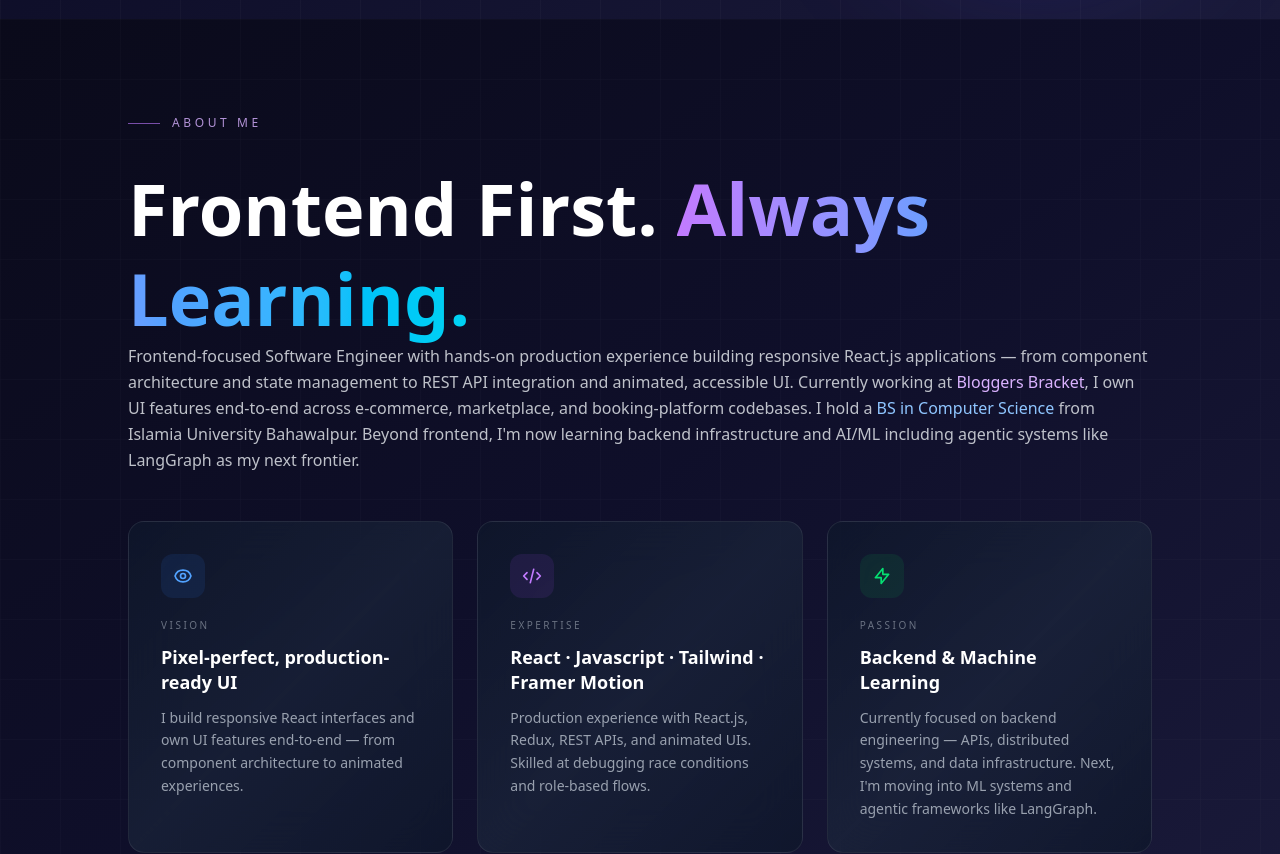
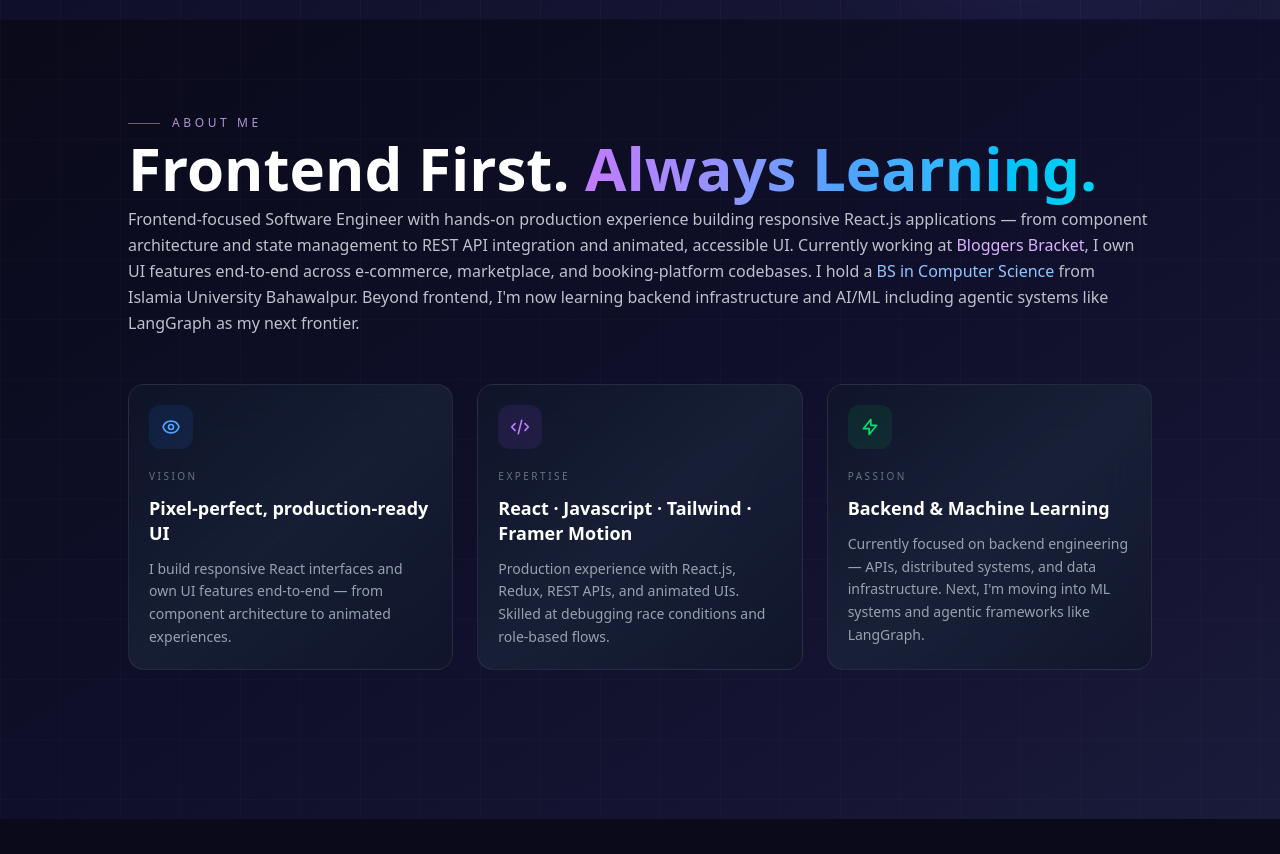
Before and after one commit to MuhammadWaqar7615/Portfolio, a React (Vite) app: page / in a window 1280 px wide. Shown: the part 781-1635 px from the top of the page. Built offline with nearby package versions, Linux system fonts and the light colour scheme.

Commit message:
update About component: adjust card styling and text sizes for improved layout

```diff
--- a/src/Components/about/About.jsx
+++ b/src/Components/about/About.jsx
@@ -60,7 +60,7 @@ const cards = [
 
 // Reusable card component
 const Card = ({ card }) => (
-    <div className="group relative h-full rounded-2xl bg-gradient-to-br from-slate-900/80 via-slate-800/60 to-slate-900/80 backdrop-blur-xl border border-white/[0.08] p-5 md:p-6 lg:p-8 flex flex-col hover:border-white/[0.15] transition-all duration-300 overflow-hidden">
+    <div className="group relative h-full rounded-2xl bg-gradient-to-br from-slate-900/80 via-slate-800/60 to-slate-900/80 backdrop-blur-xl border border-white/[0.08] p-5 flex flex-col hover:border-white/[0.15] transition-all duration-300 overflow-hidden">
         {/* Card glow */}
         <div className={`absolute -inset-[1px] bg-gradient-to-br ${card.glow} rounded-2xl blur-xl opacity-0 group-hover:opacity-100 transition-opacity duration-500`} />
 
@@ -125,7 +125,7 @@ export default function About() {
                         initial={{ opacity: 0, x: -20 }}
                         animate={isInView ? { opacity: 1, x: 0 } : { opacity: 0, x: -20 }}
                         transition={{ duration: 0.5 }}
-                        className="flex items-center gap-3 mb-6 md:mb-8"
+                        className="flex items-center gap-3"
                     >
                         <div className="w-8 h-[1px] bg-purple-400/60" />
                         <span className="text-[11px] sm:text-xs tracking-[0.3em] uppercase text-purple-300/80 font-medium">
@@ -138,7 +138,7 @@ export default function About() {
                         initial={{ opacity: 0, y: 20 }}
                         animate={isInView ? { opacity: 1, y: 0 } : { opacity: 0, y: 20 }}
                         transition={{ duration: 0.6, delay: 0.1 }}
-                        className="text-3xl sm:text-4xl md:text-5xl lg:text-6xl xl:text-7xl font-bold leading-tight"
+                        className="text-2xl sm:text-3xl md:text-4xl lg:text-5xl xl:text-6xl font-bold leading-tight"
                     >
                         <span className="text-white">Frontend First.</span>{" "}
                         <span className="bg-gradient-to-r from-purple-400 via-blue-400 to-cyan-400 bg-clip-text text-transparent">
```
